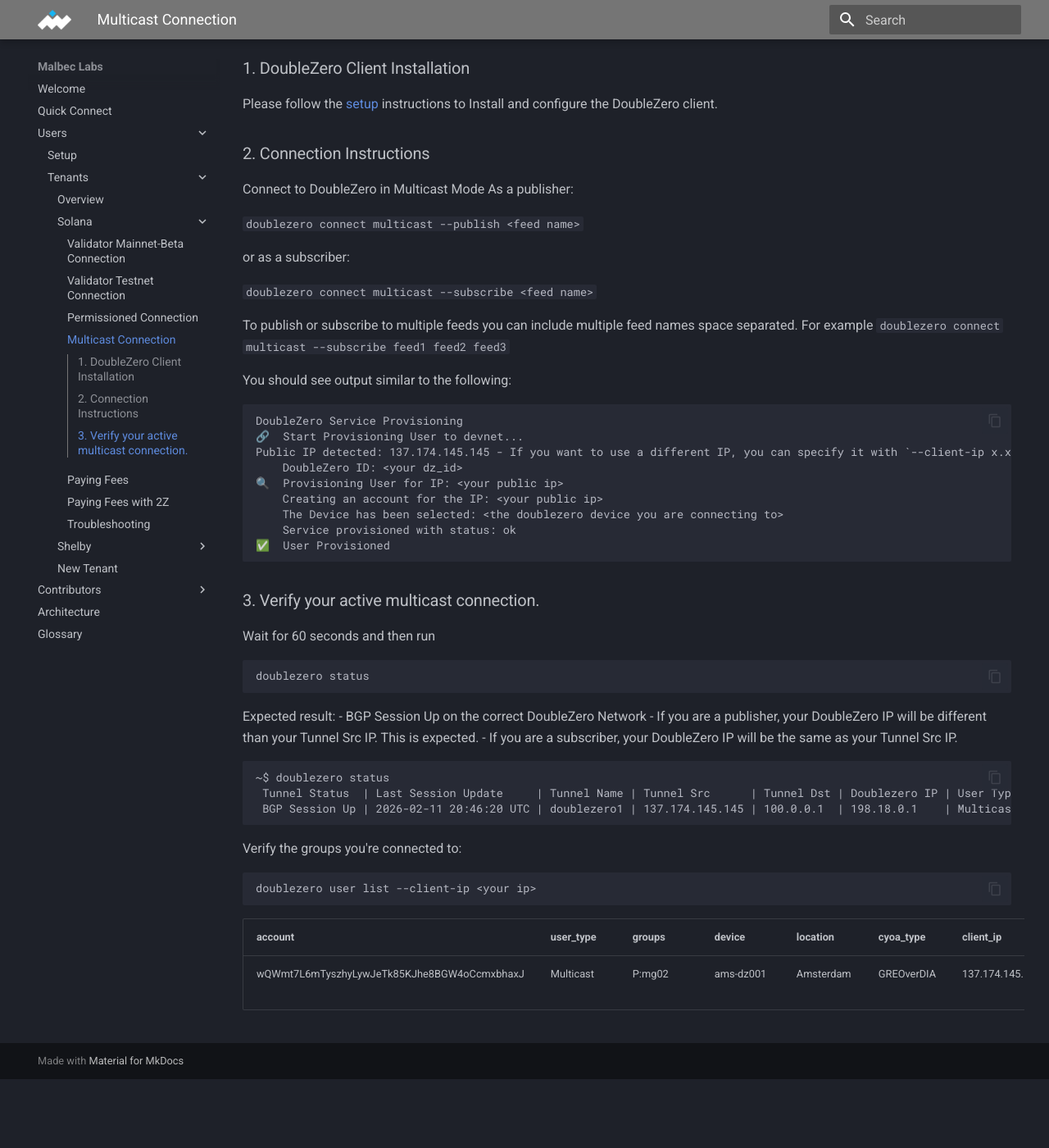
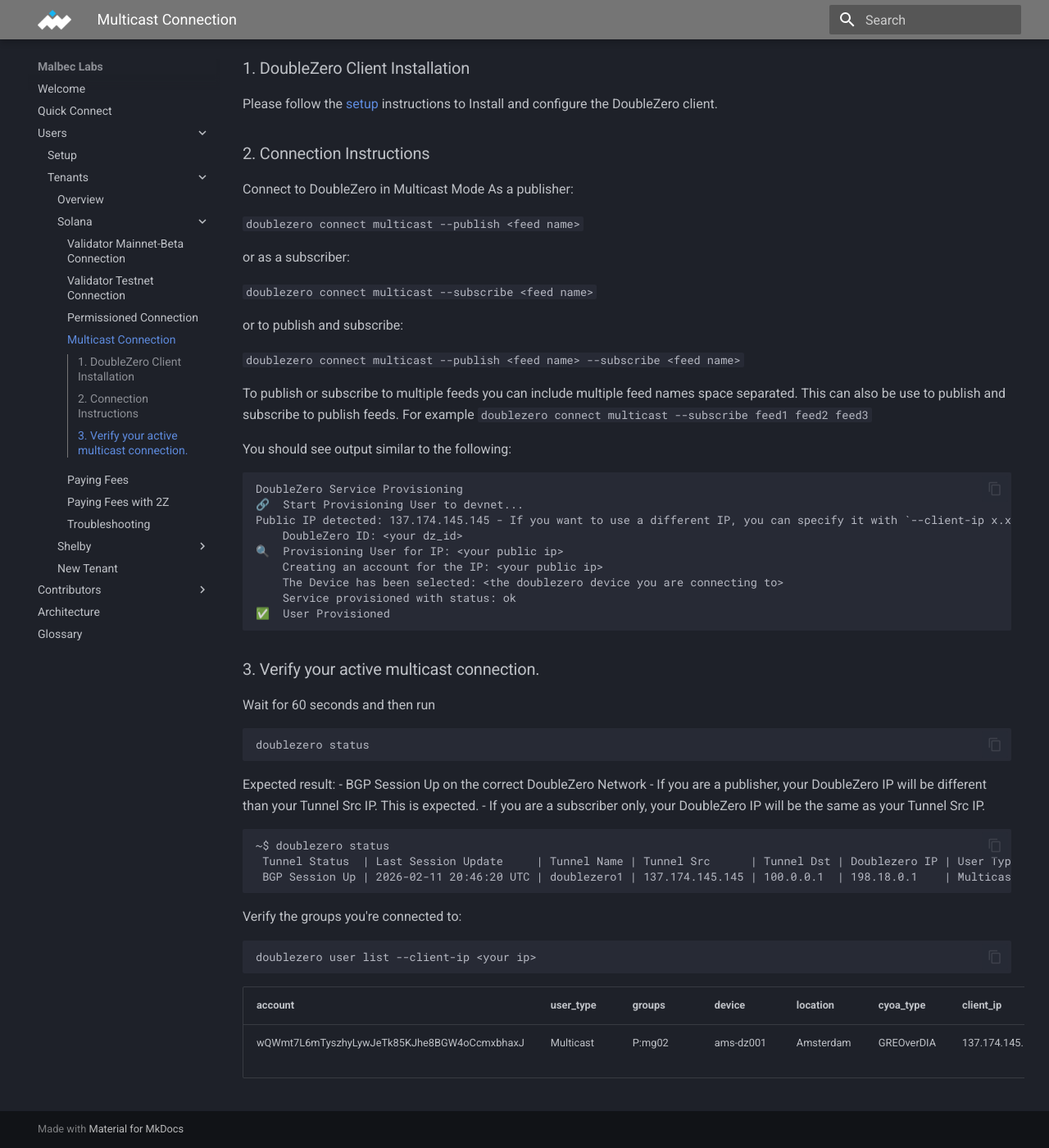
Before and after one commit to malbeclabs/docs, an MkDocs documentation site: the page built from docs/Multicast Connection.md, in a window 1280 px wide and 1400 px high, scrolled down 596 px. Shown: the whole window at 82% size. Built offline with MkDocs 1.6.1 and Material for MkDocs 9.7.7, drawn with Linux system fonts in a browser that asks for light colours; before the commit the page ends 1912 px from its top, so only the background shows below that.

Commit message:
Update Multicast Connection.md
add publish and subscribe

````diff
--- a/docs/Multicast Connection.md
+++ b/docs/Multicast Connection.md
@@ -25,7 +25,12 @@
 
 ```doublezero connect multicast --subscribe <feed name>```
 
+or to publish and subscribe:
+
+```doublezero connect multicast --publish <feed name> --subscribe <feed name>```
+
 To publish or subscribe to multiple feeds you can include multiple feed names space separated.
+This can also be use to publish and subscribe to publish feeds.
 For example
 ```doublezero connect multicast --subscribe feed1 feed2 feed3```
 
@@ -50,7 +55,7 @@
 Expected result:
 - BGP Session Up on the correct DoubleZero Network
 - If you are a publisher, your DoubleZero IP will be different than your Tunnel Src IP. This is expected.
-- If you are a subscriber, your DoubleZero IP will be the same as your Tunnel Src IP.
+- If you are a subscriber only, your DoubleZero IP will be the same as your Tunnel Src IP.
 
 ```
 ~$ doublezero status
````
